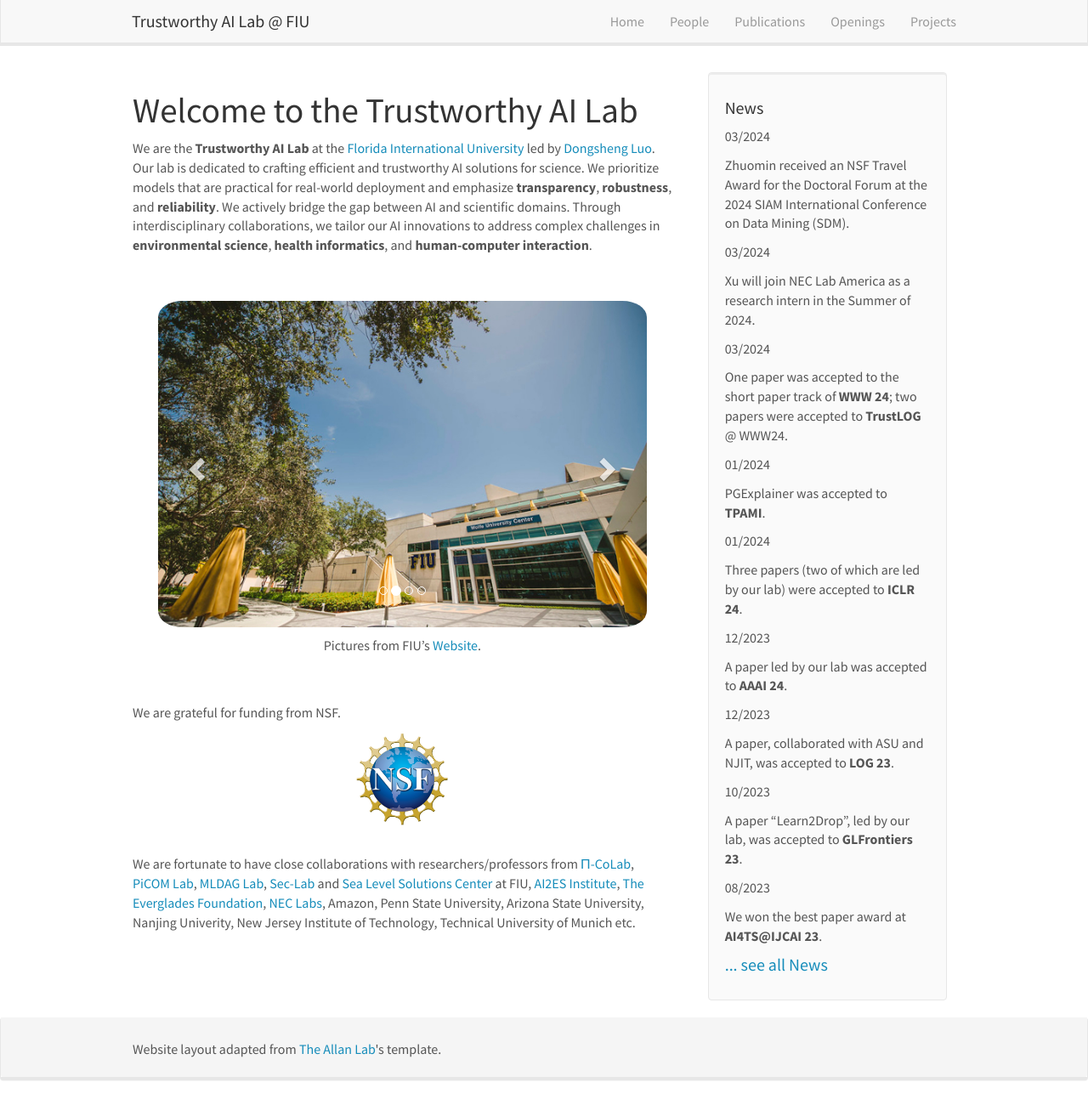
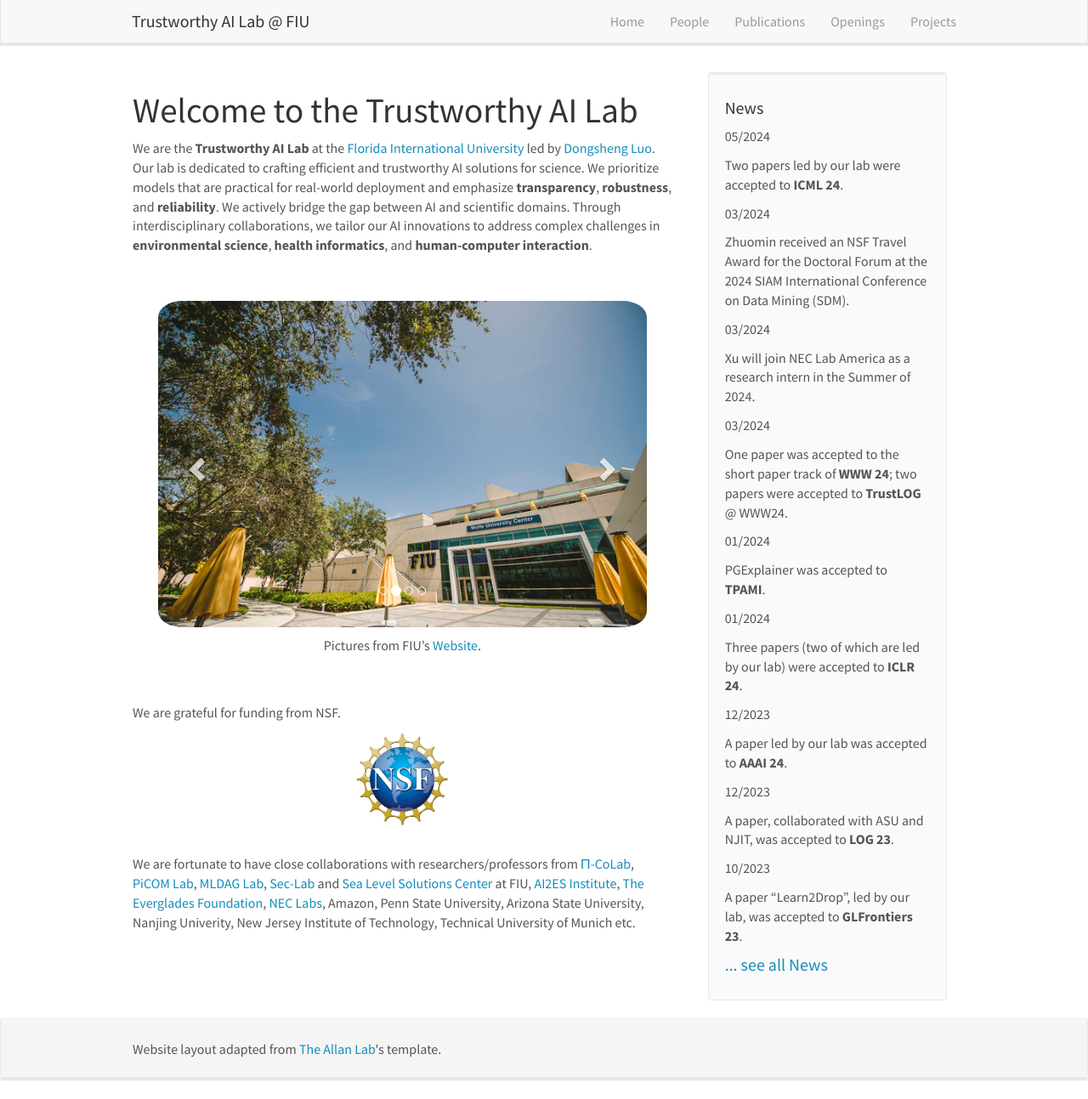
Before and after one commit to trustai4s-lab/trustai4s-lab.github.io, a Jekyll site: the page built from _pages/home.md, in a window 1280 px wide and 1293 px high. Shown: the whole window at 85% size. Built offline with Jekyll 4.4.1, drawn with Linux system fonts in a browser that asks for light colours; nearby versions of some CDN libraries.

Commit message:
Update news.yml

```diff
--- a/_data/news.yml
+++ b/_data/news.yml
@@ -1,3 +1,6 @@
+- date: 05/2024
+  headline: Two papers led by our lab were accepted to **ICML 24**.
+
 - date: 03/2024
   headline:  Zhuomin received an NSF Travel Award for the Doctoral Forum at the 2024 SIAM International Conference on Data Mining (SDM).
 
```
